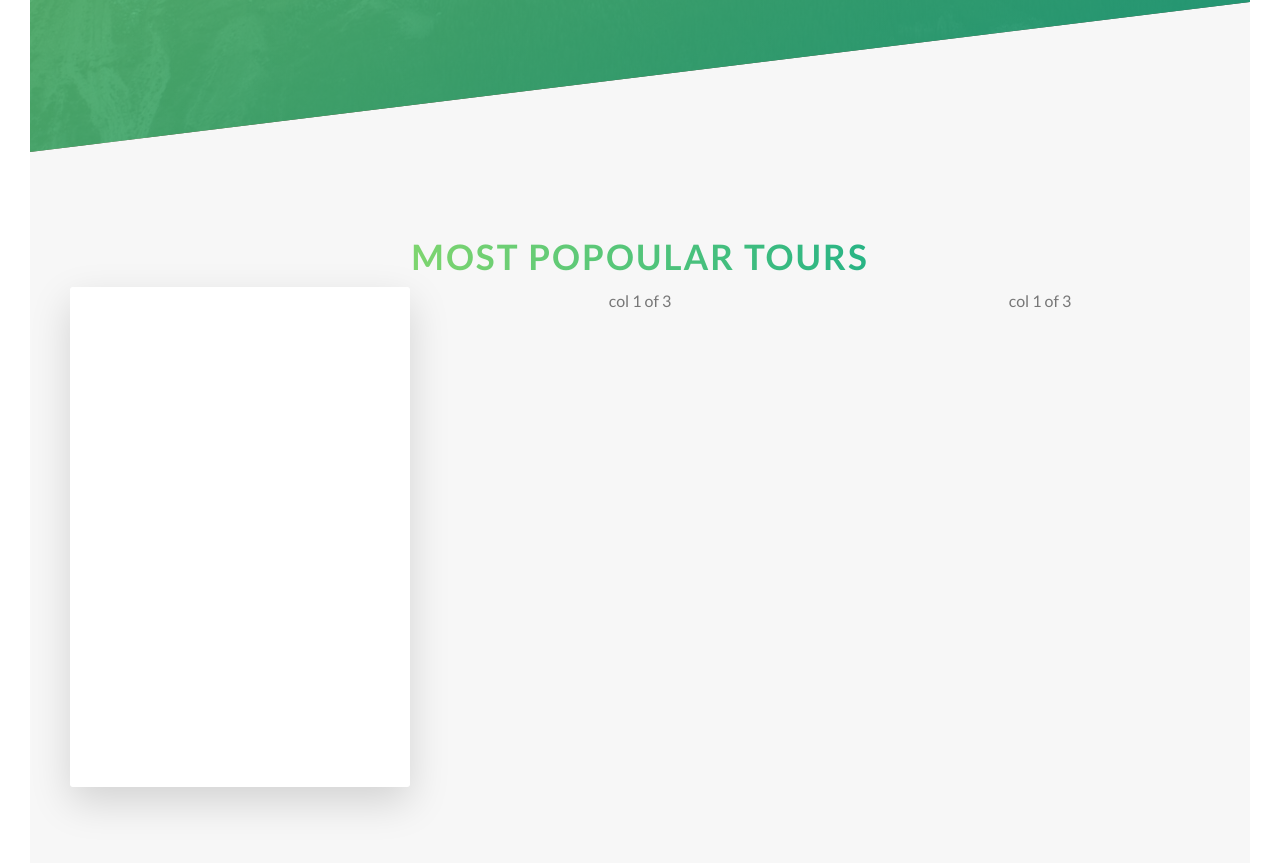
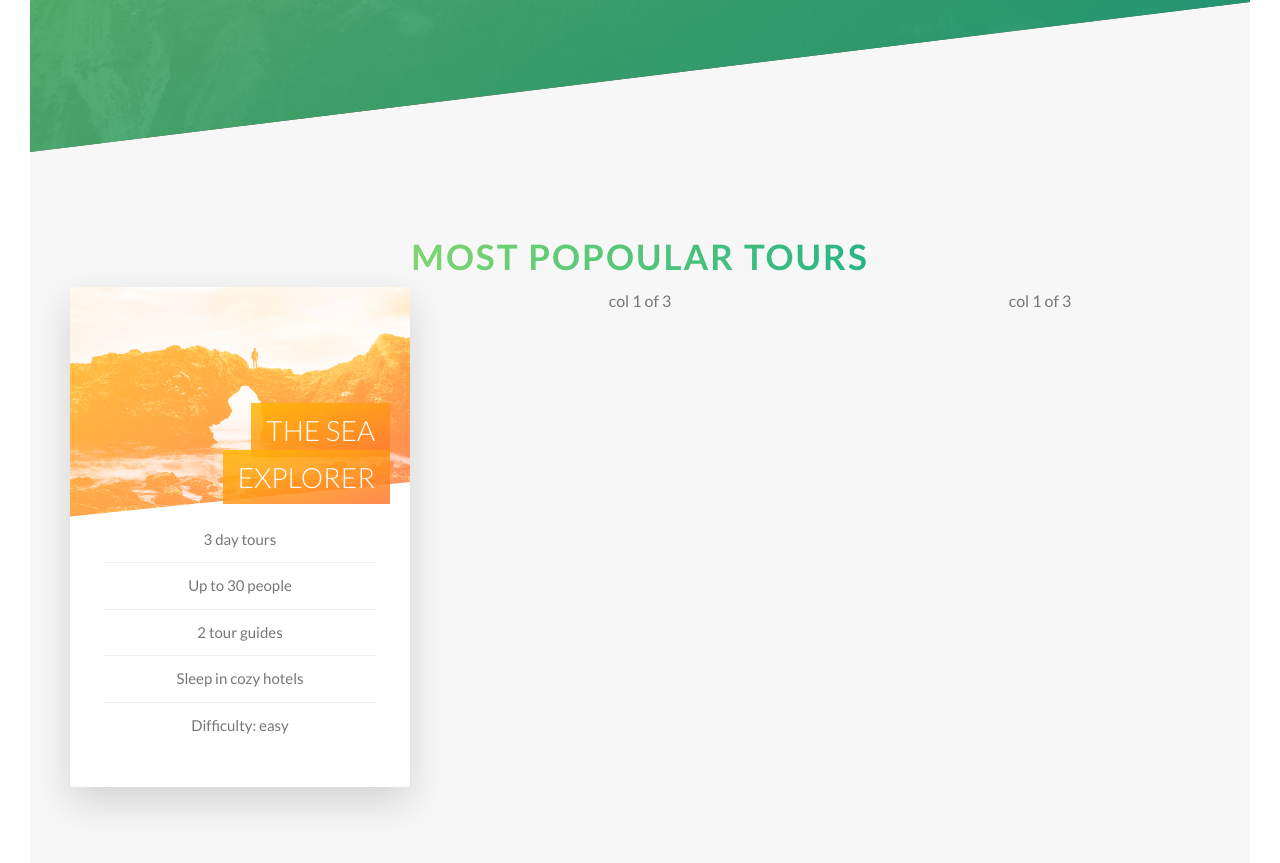
Before and after one commit to rakshith4able/Natours, a website: page index.html in a window 1280 px wide. Shown: the part 2081-2944 px from the top of the page. Drawn offline with Linux system fonts and the light colour scheme.

Commit message:
Designed front of tours card using box-decoration-break background-blend-mode

```diff
--- a/index.html
+++ b/index.html
@@ -107,7 +107,22 @@
             <div class="col-1-of-3">
                 <div class="card">
                     <div class="card__side card__side--front">
-                        FRONT
+                        <div class="card__picture card__picture--1">
+                                &nbsp
+                        </div>
+                        <h4 class="card__heading">
+                            <span class="card__heading-span card__heading-span--1"> The Sea Explorer</span>
+
+                        </h4>
+                        <div class="card__details">
+                            <ul>
+                                <li>3 day tours</li>
+                                <li>Up to 30 people</li>
+                                <li>2 tour guides</li>
+                                <li>Sleep in cozy hotels</li>
+                                <li>Difficulty: easy</li>
+                            </ul>
+                        </div>
                     </div>
                     <div class="card__side card__side--back card__side--back-1">
                         BACK
--- a/sass/abstracts/_variables.scss
+++ b/sass/abstracts/_variables.scss
@@ -14,6 +14,7 @@ $color-grey-dark:#777;
 $color-white:#fff;
 $color-black:#000;
 $color-grey-light-1:#f7f7f7;
+$color-grey-light-2:#eee;
 
 // Font
 $default-font-size:1.6rem;
--- a/sass/components/_cards.scss
+++ b/sass/components/_cards.scss
@@ -1,4 +1,5 @@
 .card {
+    // Functionality
     perspective: 150rem;
     -moz-perspective: 150rem;
     height: 50rem;
@@ -7,7 +8,6 @@
     &__side {
         background-color: orangered;
         height: 50rem;
-        color: white;
         font-size: 2rem;
         transition: all .8s ease;
         position: absolute;
@@ -16,6 +16,7 @@
         width: 100%;
         backface-visibility: hidden;
         border-radius: 3px;
+        overflow: hidden;
         box-shadow: 0 1.5rem 4rem rgba($color-black, .15);
 
         &--front {
@@ -33,11 +34,77 @@
     }
 
     &:hover &__side--front {
-        transform: rotateY(180deg);
+        transform: rotateY(-180deg);
     }
 
     &:hover &__side--back {
         transform: rotateY(0);
     }
 
+    // Front Side styling
+    &__picture {
+
+        background-size: cover;
+        height: 23rem;
+        background-blend-mode: screen;
+        -webkit-clip-path: polygon(0 0, 100% 0, 100% 85%, 0 100%);
+        clip-path: polygon(0 0, 100% 0, 100% 85%, 0 100%);
+
+
+        &--1 {
+            background-image: linear-gradient(to right bottom, $color-secondary-light, $color-secondary-dark), url(../../img/nat-5.jpg);
+        }
+
+        &--2 {
+            background-image: url(../../img/nat-5.jpg);
+        }
+
+        &--3 {
+            background-image: url(../../img/nat-5.jpg);
+        }
+    }
+
+    &__heading {
+        font-size: 2.8rem;
+        font-weight: 300;
+        text-transform: uppercase;
+        color: $color-white;
+        position: absolute;
+        top: 12rem;
+        right: 2rem;
+        text-align: right;
+        width: 75%;
+    }
+
+    &__heading-span {
+        padding: 1rem 1.5rem;
+        -web-kit-box-decoration-break: clone;
+        box-decoration-break: clone;
+
+
+        &--1 {
+            background-image: linear-gradient(to right bottom, rgba($color-secondary-light, .85), rgba($color-secondary-dark, .85));
+        }
+    }
+
+    &__details {
+        ul {
+            list-style: none;
+            width: 80%;
+            margin: 0 auto;
+
+            li {
+                text-align: center;
+                font-size: 1.5rem;
+                padding: 1rem;
+
+                &:not(:last-of-type) {
+                    border-bottom: 1px solid $color-grey-light-2;
+                }
+            }
+        }
+
+
+    }
+
 }
--- a/sass/layout/_header.scss
+++ b/sass/layout/_header.scss
@@ -1,33 +1,31 @@
-
-.header{
+.header {
     height: 95vh;
-    background-image: linear-gradient(
-        to right bottom,
-        rgba($color-primary-light,0.8),
-        rgba($color-primary-dark,0.8))
-        ,url(../img/hero.jpg) ;
+    background-image: linear-gradient(to right bottom,
+            rgba($color-primary-light, 0.8),
+            rgba($color-primary-dark, 0.8)), url(../img/hero.jpg);
     background-size: cover;
-    background-position:top;
-    clip-path: polygon(0 0,100% 0,100% 75vh, 0 100%);
+    background-position: top;
+    -webkit-clip-path: polygon(0 0, 100% 0, 100% 75vh, 0 100%);
+    clip-path: polygon(0 0, 100% 0, 100% 75vh, 0 100%);
     position: relative;
 
-    &__logo-box{
+    &__logo-box {
         position: absolute;
         top: 4rem;
         left: 4rem;
     }
 
 
-    &__logo{
+    &__logo {
         height: 3rem;
     }
 
 
-    &__text-box{
+    &__text-box {
         position: absolute;
         top: 50%;
         left: 50%;
-        transform: translate(-50%,-50%);
+        transform: translate(-50%, -50%);
         text-align: center;
     }
 }
```
Also changed, not shown: css/style.css.
